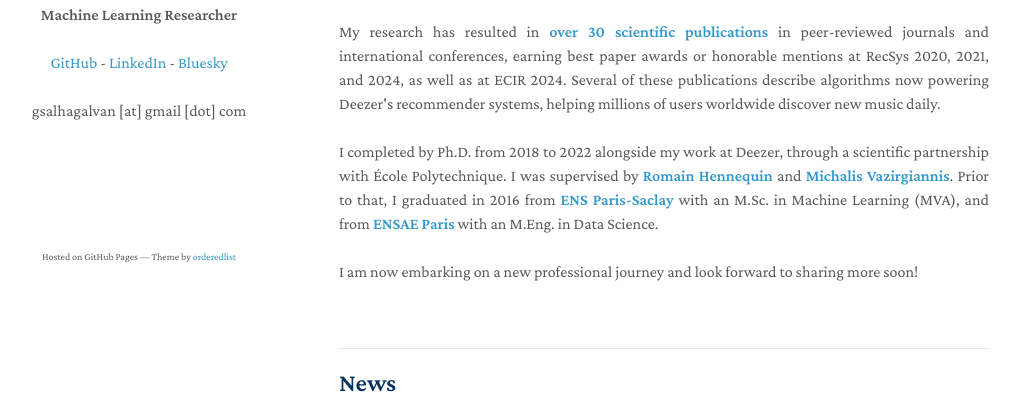
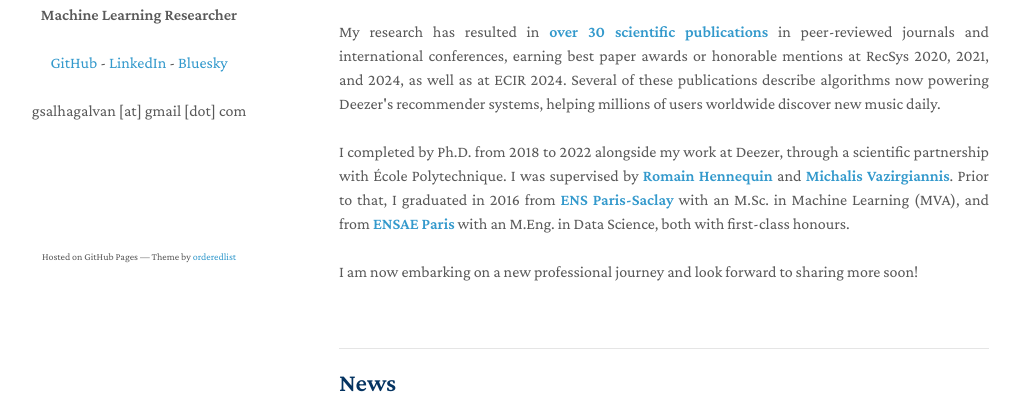
Before and after one commit to GuillaumeSalhaGalvan/GuillaumeSalhaGalvan.github.io, a Jekyll site: the page built from index.md, in a window 1280 px wide and 900 px high, cut to the strip 305-900 px from the top of the window. Shown: the top 408 px of the strip, without its empty margins (131-1151 px from the left). Built offline with Jekyll 4.4.1, drawn with Linux system fonts in a browser that asks for light colours; our own code applies the rules of GitHub Pages for plain Markdown files; a script that is not in the unit is left out.

Commit message:
Update index.md

```diff
--- a/index.md
+++ b/index.md
@@ -14,7 +14,7 @@ Until recently, I was a Research Scientist and Coordinator on Music Recommendati
 My research has resulted in <a href="https://scholar.google.fr/citations?hl=fr&authuser=1&user=BFT8u-oAAAAJ" target="_blank"><b>over 30 scientific publications</b></a> in peer-reviewed journals and international conferences, earning best paper awards or honorable mentions at RecSys 2020, 2021, and 2024, as well as at ECIR 2024. Several of these publications describe algorithms now powering Deezer's recommender systems, helping millions of users worldwide discover new music daily.<br><br>
 
 I completed by Ph.D. from 2018 to 2022 alongside my work at Deezer, through a scientific partnership with École Polytechnique. I was supervised by <a href="https://scholar.google.fr/citations?user=e-aOrHAAAAAJ" target="_blank"><b>Romain Hennequin</b></a> and <a href="https://scholar.google.fr/citations?user=aWGJYcMAAAAJ" target="_blank"><b>Michalis Vazirgiannis</b></a>.
-Prior to that, I graduated in 2016 from <a href="https://www.master-mva.com/" target="_blank"><b>ENS Paris-Saclay</b></a> with an M.Sc. in Machine Learning (MVA), and from <a href="https://www.ensae.fr/en/" target="_blank"><b>ENSAE Paris</b></a> with an M.Eng. in Data Science.<br><br>
+Prior to that, I graduated in 2016 from <a href="https://www.master-mva.com/" target="_blank"><b>ENS Paris-Saclay</b></a> with an M.Sc. in Machine Learning (MVA), and from <a href="https://www.ensae.fr/en/" target="_blank"><b>ENSAE Paris</b></a> with an M.Eng. in Data Science, both with first-class honours.<br><br>
 
 I am now embarking on a new professional journey and look forward to sharing more soon! </p>
 
```
